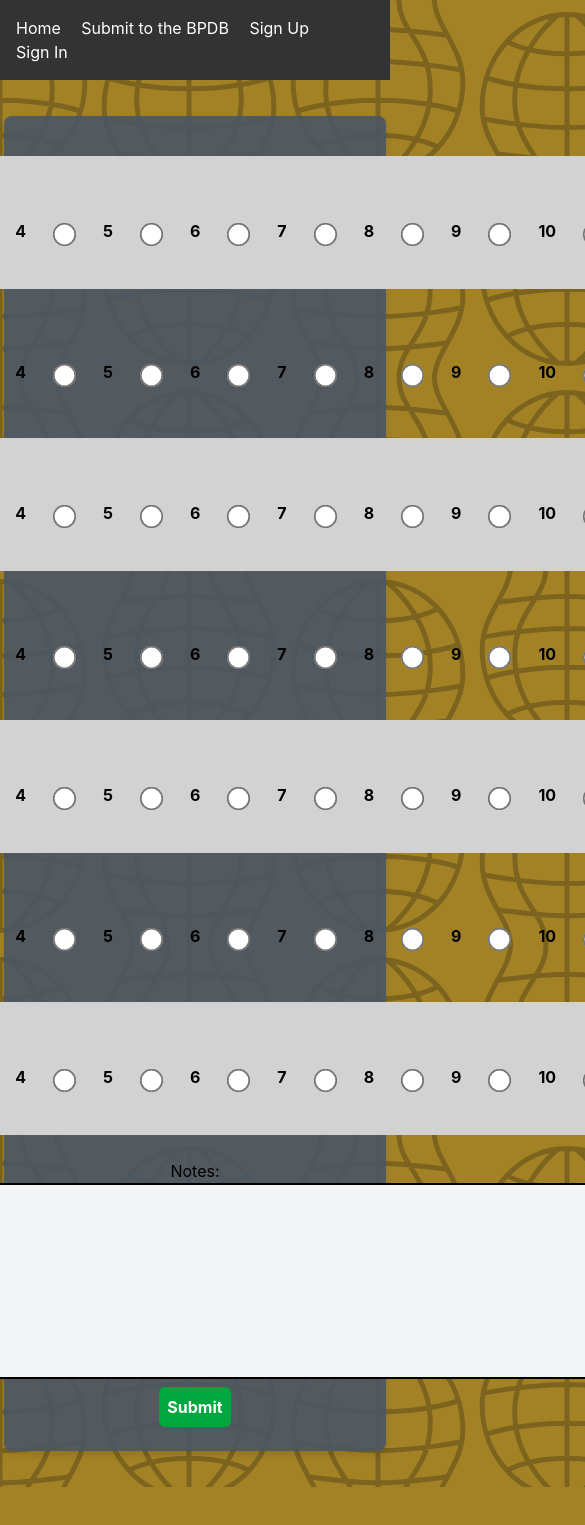
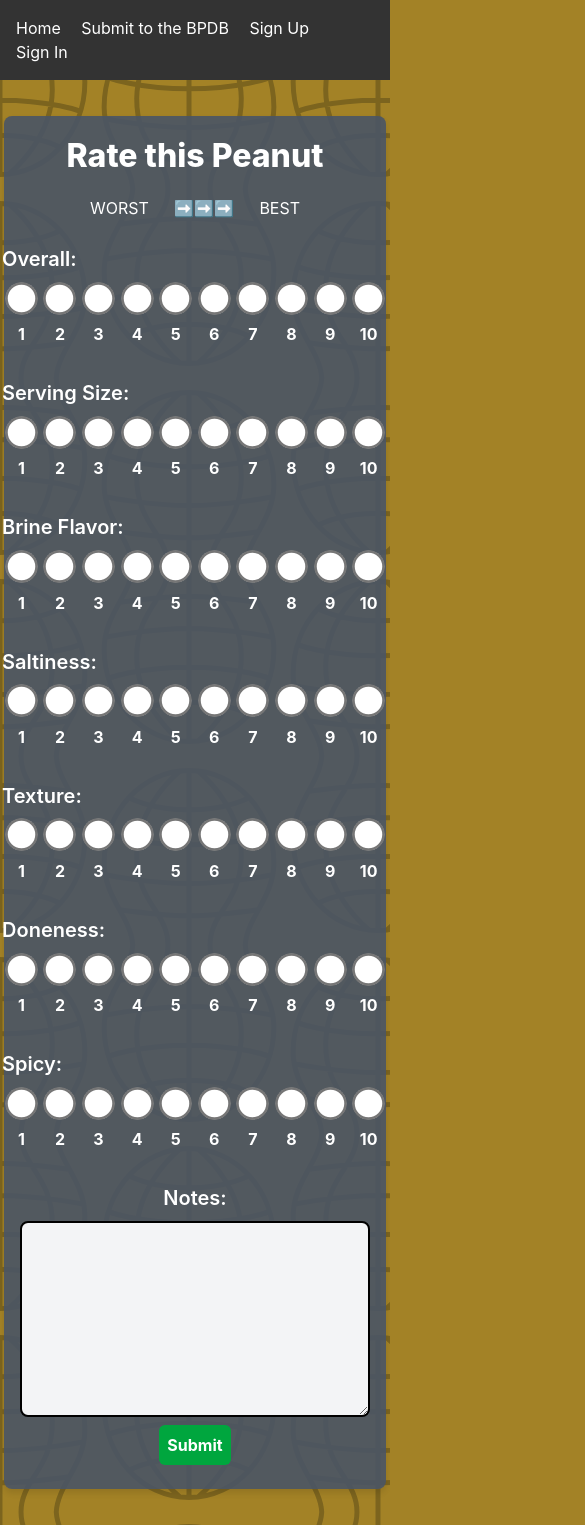
Before and after one commit to UrbaneD0ge/BPDB, a SvelteKit app: page /1/rate in a window 390 px wide. Shown: the top 1525 px of the page, 585 px wide, since content can reach past the window. Before the commit the page ends 1487 px from the top, so only its background shows below. Built offline with nearby package versions, Linux system fonts and the light colour scheme; no server answers.

Commit message:
syle the rating page / responsive

```diff
--- a/src/routes/[id]/rate/+page.svelte
+++ b/src/routes/[id]/rate/+page.svelte
@@ -11,6 +11,13 @@
 </svelte:head>
 
 <form class="flex flex-col items-center" method="POST">
+
+    <h1 class="text-white">Rate this Peanut</h1>
+    <div class="text-white w-3/5 flex items-center justify-between gap-4">
+        <h2 class="text-l">WORST</h2> <span>➡️➡️➡️</span>
+        <h2 class="text-l">BEST</h2>
+    </div>
+
     <div>
         <input id="resto" type="number" name="resto_prod" value={page.params.id} hidden>
         <input id="user_id" type="text" name="user_id" value={data.session?.user.id} hidden>
@@ -21,26 +28,47 @@
     <div>
         <fieldset>Overall:</fieldset>
         <div class="flex items-center">
+            <div class="flex flex-col-reverse items-center">
                 <label for="1">1</label>
-                <input id="1" value="1" name="overall" type="radio" class="scale-180 m-8">
+                <input id="1" value="1" name="overall" type="radio">
+            </div>
+
+            <div class="flex flex-col-reverse items-center">
                 <label for="2">2</label>
-                <input id="2" value="2" name="overall" type="radio" class="scale-180 m-8">
+                <input id="2" value="2" name="overall" type="radio">
+            </div>
+            <div class="flex flex-col-reverse items-center">
                 <label for="3">3</label>
-                <input id="3" value="3" name="overall" type="radio" class="scale-180 m-8">
+                <input id="3" value="3" name="overall" type="radio">
+            </div>
+            <div class="flex flex-col-reverse items-center">
                 <label for="4">4</label>
-                <input id="4" value="4" name="overall" type="radio" class="scale-180 m-8">
+                <input id="4" value="4" name="overall" type="radio">
+            </div>
+            <div class="flex flex-col-reverse items-center">
                 <label for="5">5</label>
-                <input id="5" value="5" name="overall" type="radio" class="scale-180 m-8">
+                <input id="5" value="5" name="overall" type="radio">
+            </div>
+            <div class="flex flex-col-reverse items-center">
                 <label for="6">6</label>
-                <input id="6" value="6" name="overall" type="radio" class="scale-180 m-8">
+                <input id="6" value="6" name="overall" type="radio">
+            </div>
+            <div class="flex flex-col-reverse items-center">
                 <label for="7">7</label>
-                <input id="7" value="7" name="overall" type="radio" class="scale-180 m-8">
+                <input id="7" value="7" name="overall" type="radio">
+            </div>
+            <div class="flex flex-col-reverse items-center">
                 <label for="8">8</label>
-                <input id="8" value="8" name="overall" type="radio" class="scale-180 m-8">
+                <input id="8" value="8" name="overall" type="radio">
+            </div>
+            <div class="flex flex-col-reverse items-center">
                 <label for="9">9</label>
-                <input id="9" value="9" name="overall" type="radio" class="scale-180 m-8">
+                <input id="9" value="9" name="overall" type="radio">
+            </div>
+            <div class="flex flex-col-reverse items-center">
                 <label for="10">10</label>
-            <input id="10" value="10" name="overall" type="radio" class="scale-180 m-8">
+                <input id="10" value="10" name="overall" type="radio">
+            </div>
         </div>
     </div>
 
@@ -49,26 +77,46 @@
     <div>
         <fieldset>Serving Size:</fieldset>
         <div class="flex items-center">
+            <div class="flex flex-col-reverse items-center">
                 <label for="1">1</label>
-            <input id="1" value="1" name="servings" type="radio" class="scale-180 m-8">
+                <input id="1" value="1" name="servings" type="radio">
+            </div>
+            <div class="flex flex-col-reverse items-center">
                 <label for="2">2</label>
-            <input id="2" value="2" name="servings" type="radio" class="scale-180 m-8">
+                <input id="2" value="2" name="servings" type="radio">
+            </div>
+            <div class="flex flex-col-reverse items-center">
                 <label for="3">3</label>
-            <input id="3" value="3" name="servings" type="radio" class="scale-180 m-8">
+                <input id="3" value="3" name="servings" type="radio">
+            </div>
+            <div class="flex flex-col-reverse items-center">
                 <label for="4">4</label>
-            <input id="4" value="4" name="servings" type="radio" class="scale-180 m-8">
+                <input id="4" value="4" name="servings" type="radio">
+            </div>
+            <div class="flex flex-col-reverse items-center">
                 <label for="5">5</label>
-            <input id="5" value="5" name="servings" type="radio" class="scale-180 m-8">
+                <input id="5" value="5" name="servings" type="radio">
+            </div>
+            <div class="flex flex-col-reverse items-center">
                 <label for="6">6</label>
-            <input id="6" value="6" name="servings" type="radio" class="scale-180 m-8">
+                <input id="6" value="6" name="servings" type="radio">
+            </div>
+            <div class="flex flex-col-reverse items-center">
                 <label for="7">7</label>
-            <input id="7" value="7" name="servings" type="radio" class="scale-180 m-8">
+                <input id="7" value="7" name="servings" type="radio">
+            </div>
+            <div class="flex flex-col-reverse items-center">
                 <label for="8">8</label>
-            <input id="8" value="8" name="servings" type="radio" class="scale-180 m-8">
+                <input id="8" value="8" name="servings" type="radio">
+            </div>
+            <div class="flex flex-col-reverse items-center">
                 <label for="9">9</label>
-            <input id="9" value="9" name="servings" type="radio" class="scale-180 m-8">
+                <input id="9" value="9" name="servings" type="radio">
+            </div>
+            <div class="flex flex-col-reverse items-center">
                 <label for="10">10</label>
-            <input id="10" value="10" name="servings" type="radio" class="scale-180 m-8">
+                <input id="10" value="10" name="servings" type="radio">
+            </div>
         </div>
     </div>
 
@@ -77,26 +125,55 @@
     <div>
         <fieldset>Brine Flavor:</fieldset>
         <div class="flex items-center">
+            <div class="flex flex-col-reverse items-center">
                 <label for="1">1</label>
-                <input id="1" value="1" name="brine" type="radio" class="scale-180 m-8">
+                <input id="1" value="1" name="brine" type="radio">
+            </div>
+
+            <div class="flex flex-col-reverse items-center">
                 <label for="2">2</label>
-                <input id="2" value="2" name="brine" type="radio" class="scale-180 m-8">
+                <input id="2" value="2" name="brine" type="radio">
+            </div>
+
+            <div class="flex flex-col-reverse items-center">
                 <label for="3">3</label>
-                <input id="3" value="3" name="brine" type="radio" class="scale-180 m-8">
+                <input id="3" value="3" name="brine" type="radio">
+            </div>
+
+            <div class="flex flex-col-reverse items-center">
                 <label for="4">4</label>
-                <input id="4" value="4" name="brine" type="radio" class="scale-180 m-8">
+                <input id="4" value="4" name="brine" type="radio">
+            </div>
+
+            <div class="flex flex-col-reverse items-center">
                 <label for="5">5</label>
-                <input id="5" value="5" name="brine" type="radio" class="scale-180 m-8">
+                <input id="5" value="5" name="brine" type="radio">
+            </div>
+
+            <div class="flex flex-col-reverse items-center">
                 <label for="6">6</label>
-                <input id="6" value="6" name="brine" type="radio" class="scale-180 m-8">
+                <input id="6" value="6" name="brine" type="radio">
+            </div>
+
+            <div class="flex flex-col-reverse items-center">
                 <label for="7">7</label>
-                <input id="7" value="7" name="brine" type="radio" class="scale-180 m-8">
+                <input id="7" value="7" name="brine" type="radio">
+            </div>
+
+            <div class="flex flex-col-reverse items-center">
                 <label for="8">8</label>
-                <input id="8" value="8" name="brine" type="radio" class="scale-180 m-8">
+                <input id="8" value="8" name="brine" type="radio">
+            </div>
+
+            <div class="flex flex-col-reverse items-center">
                 <label for="9">9</label>
-                <input id="9" value="9" name="brine" type="radio" class="scale-180 m-8">
+                <input id="9" value="9" name="brine" type="radio">
+            </div>
+
+            <div class="flex flex-col-reverse items-center">
                 <label for="10">10</label>
-            <input id="10" value="10" name="brine" type="radio" class="scale-180 m-8">
+                <input id="10" value="10" name="brine" type="radio">
+            </div>
         </div>
     </div>
 
@@ -105,54 +182,94 @@
     <div>
         <fieldset>Saltiness:</fieldset>
         <div class="flex items-center">
+            <div class="flex flex-col-reverse items-center">
                 <label for="1">1</label>
-            <input id="1" value="1" name="salty" type="radio" class="scale-180 m-8">
+                <input id="1" value="1" name="salty" type="radio">
+            </div>
+            <div class="flex flex-col-reverse items-center">
                 <label for="2">2</label>
-            <input id="2" value="2" name="salty" type="radio" class="scale-180 m-8">
+                <input id="2" value="2" name="salty" type="radio">
+            </div>
+            <div class="flex flex-col-reverse items-center">
                 <label for="3">3</label>
-            <input id="3" value="3" name="salty" type="radio" class="scale-180 m-8">
+                <input id="3" value="3" name="salty" type="radio">
+            </div>
+            <div class="flex flex-col-reverse items-center">
                 <label for="4">4</label>
-            <input id="4" value="4" name="salty" type="radio" class="scale-180 m-8">
+                <input id="4" value="4" name="salty" type="radio">
+            </div>
+            <div class="flex flex-col-reverse items-center">
                 <label for="5">5</label>
-            <input id="5" value="5" name="salty" type="radio" class="scale-180 m-8">
+                <input id="5" value="5" name="salty" type="radio">
+            </div>
+            <div class="flex flex-col-reverse items-center">
                 <label for="6">6</label>
-            <input id="6" value="6" name="salty" type="radio" class="scale-180 m-8">
+                <input id="6" value="6" name="salty" type="radio">
+            </div>
+            <div class="flex flex-col-reverse items-center">
                 <label for="7">7</label>
-            <input id="7" value="7" name="salty" type="radio" class="scale-180 m-8">
+                <input id="7" value="7" name="salty" type="radio">
+            </div>
+            <div class="flex flex-col-reverse items-center">
                 <label for="8">8</label>
-            <input id="8" value="8" name="salty" type="radio" class="scale-180 m-8">
+                <input id="8" value="8" name="salty" type="radio">
+            </div>
+            <div class="flex flex-col-reverse items-center">
                 <label for="9">9</label>
-            <input id="9" value="9" name="salty" type="radio" class="scale-180 m-8">
+                <input id="9" value="9" name="salty" type="radio">
+            </div>
+            <div class="flex flex-col-reverse items-center">
                 <label for="10">10</label>
-            <input id="10" value="10" name="salty" type="radio" class="scale-180 m-8">
+                <input id="10" value="10" name="salty" type="radio">
+            </div>
         </div>
     </div>
 
     <br>
 
     <div>
-        <fieldset>Crunchiness:</fieldset>
+        <fieldset>Texture:</fieldset>
         <div class="flex items-center">
+            <div class="flex flex-col-reverse items-center">
                 <label for="1">1</label>
-            <input id="1" value="1" name="crunch" type="radio" class="scale-180 m-8">
+                <input id="1" value="1" name="crunch" type="radio">
+            </div>
+            <div class="flex flex-col-reverse items-center">
                 <label for="2">2</label>
-            <input id="2" value="2" name="crunch" type="radio" class="scale-180 m-8">
+                <input id="2" value="2" name="crunch" type="radio">
+            </div>
+            <div class="flex flex-col-reverse items-center">
                 <label for="3">3</label>
-            <input id="3" value="3" name="crunch" type="radio" class="scale-180 m-8">
+                <input id="3" value="3" name="crunch" type="radio">
+            </div>
+            <div class="flex flex-col-reverse items-center">
                 <label for="4">4</label>
-            <input id="4" value="4" name="crunch" type="radio" class="scale-180 m-8">
+                <input id="4" value="4" name="crunch" type="radio">
+            </div>
+            <div class="flex flex-col-reverse items-center">
                 <label for="5">5</label>
-            <input id="5" value="5" name="crunch" type="radio" class="scale-180 m-8">
+                <input id="5" value="5" name="crunch" type="radio">
+            </div>
+            <div class="flex flex-col-reverse items-center">
                 <label for="6">6</label>
-            <input id="6" value="6" name="crunch" type="radio" class="scale-180 m-8">
+                <input id="6" value="6" name="crunch" type="radio">
+            </div>
+            <div class="flex flex-col-reverse items-center">
                 <label for="7">7</label>
-            <input id="7" value="7" name="crunch" type="radio" class="scale-180 m-8">
+                <input id="7" value="7" name="crunch" type="radio">
+            </div>
+            <div class="flex flex-col-reverse items-center">
                 <label for="8">8</label>
-            <input id="8" value="8" name="crunch" type="radio" class="scale-180 m-8">
+                <input id="8" value="8" name="crunch" type="radio">
+            </div>
+            <div class="flex flex-col-reverse items-center">
                 <label for="9">9</label>
-            <input id="9" value="9" name="crunch" type="radio" class="scale-180 m-8">
+                <input id="9" value="9" name="crunch" type="radio">
+            </div>
+            <div class="flex flex-col-reverse items-center">
                 <label for="10">10</label>
-            <input id="10" value="10" name="crunch" type="radio" class="scale-180 m-8">
+                <input id="10" value="10" name="crunch" type="radio">
+            </div>
         </div>
     </div>
 
@@ -161,26 +278,46 @@
     <div>
         <fieldset>Doneness:</fieldset>
         <div class="flex items-center">
+            <div class="flex flex-col-reverse items-center">
                 <label for="1">1</label>
-            <input id="1" value="1" name="done" type="radio" class="scale-180 m-8">
+                <input id="1" value="1" name="done" type="radio">
+            </div>
+            <div class="flex flex-col-reverse items-center">
                 <label for="2">2</label>
-            <input id="2" value="2" name="done" type="radio" class="scale-180 m-8">
+                <input id="2" value="2" name="done" type="radio">
+            </div>
+            <div class="flex flex-col-reverse items-center">
                 <label for="3">3</label>
-            <input id="3" value="3" name="done" type="radio" class="scale-180 m-8">
+                <input id="3" value="3" name="done" type="radio">
+            </div>
+            <div class="flex flex-col-reverse items-center">
                 <label for="4">4</label>
-            <input id="4" value="4" name="done" type="radio" class="scale-180 m-8">
+                <input id="4" value="4" name="done" type="radio">
+            </div>
+            <div class="flex flex-col-reverse items-center">
                 <label for="5">5</label>
-            <input id="5" value="5" name="done" type="radio" class="scale-180 m-8">
+                <input id="5" value="5" name="done" type="radio">
+            </div>
+            <div class="flex flex-col-reverse items-center">
                 <label for="6">6</label>
-            <input id="6" value="6" name="done" type="radio" class="scale-180 m-8">
+                <input id="6" value="6" name="done" type="radio">
+            </div>
+            <div class="flex flex-col-reverse items-center">
                 <label for="7">7</label>
-            <input id="7" value="7" name="done" type="radio" class="scale-180 m-8">
+                <input id="7" value="7" name="done" type="radio">
+            </div>
+            <div class="flex flex-col-reverse items-center">
                 <label for="8">8</label>
-            <input id="8" value="8" name="done" type="radio" class="scale-180 m-8">
+                <input id="8" value="8" name="done" type="radio">
+            </div>
+            <div class="flex flex-col-reverse items-center">
                 <label for="9">9</label>
-            <input id="9" value="9" name="done" type="radio" class="scale-180 m-8">
+                <input id="9" value="9" name="done" type="radio">
+            </div>
+            <div class="flex flex-col-reverse items-center">
                 <label for="10">10</label>
-            <input id="10" value="10" name="done" type="radio" class="scale-180 m-8">
+                <input id="10" value="10" name="done" type="radio">
+            </div>
         </div>
     </div>
 
@@ -189,26 +326,46 @@
     <div>
         <fieldset>Spicy:</fieldset>
         <div class="flex items-center">
+            <div class="flex flex-col-reverse items-center">
                 <label for="1">1</label>
-            <input id="1" value="1" name="spicy" type="radio" class="scale-180 m-8">
+                <input id="1" value="1" name="spicy" type="radio">
+            </div>
+            <div class="flex flex-col-reverse items-center">
                 <label for="2">2</label>
-            <input id="2" value="2" name="spicy" type="radio" class="scale-180 m-8">
+                <input id="2" value="2" name="spicy" type="radio">
+            </div>
+            <div class="flex flex-col-reverse items-center">
                 <label for="3">3</label>
-            <input id="3" value="3" name="spicy" type="radio" class="scale-180 m-8">
+                <input id="3" value="3" name="spicy" type="radio">
+            </div>
+            <div class="flex flex-col-reverse items-center">
                 <label for="4">4</label>
-            <input id="4" value="4" name="spicy" type="radio" class="scale-180 m-8">
+                <input id="4" value="4" name="spicy" type="radio">
+            </div>
+            <div class="flex flex-col-reverse items-center">
                 <label for="5">5</label>
-            <input id="5" value="5" name="spicy" type="radio" class="scale-180 m-8">
+                <input id="5" value="5" name="spicy" type="radio">
+            </div>
+            <div class="flex flex-col-reverse items-center">
                 <label for="6">6</label>
-            <input id="6" value="6" name="spicy" type="radio" class="scale-180 m-8">
+                <input id="6" value="6" name="spicy" type="radio">
+            </div>
+            <div class="flex flex-col-reverse items-center">
                 <label for="7">7</label>
-            <input id="7" value="7" name="spicy" type="radio" class="scale-180 m-8">
+                <input id="7" value="7" name="spicy" type="radio">
+            </div>
+            <div class="flex flex-col-reverse items-center">
                 <label for="8">8</label>
-            <input id="8" value="8" name="spicy" type="radio" class="scale-180 m-8">
+                <input id="8" value="8" name="spicy" type="radio">
+            </div>
+            <div class="flex flex-col-reverse items-center">
                 <label for="9">9</label>
-            <input id="9" value="9" name="spicy" type="radio" class="scale-180 m-8">
+                <input id="9" value="9" name="spicy" type="radio">
+            </div>
+            <div class="flex flex-col-reverse items-center">
                 <label for="10">10</label>
-            <input id="10" value="10" name="spicy" type="radio" class="scale-180 m-8">
+                <input id="10" value="10" name="spicy" type="radio">
+            </div>
         </div>
     </div>
 
@@ -226,10 +383,41 @@
 <style lang="postcss">
 @reference "tailwindcss";
 
-form div:nth-of-type(even) {
+/* form div:nth-of-type(even) {
     background-color: rgb(210, 210, 210);
     padding: 1rem;
     border-radius: 0.5rem;
+} */
+
+fieldset {
+    font-size: 1.25rem;
+    font-weight: 600;
+    margin-bottom: 0.5rem;
+    color: white;
 }
 
+input[type="radio"] {
+    accent-color: rgb(34, 197, 94);
+    margin: .5rem 1.8rem;
+    scale: 3;
+}
+
+label {
+    font-weight: bold;
+    margin-block: 0.5rem;
+    color: white;
+}
+
+@media (max-width: 640px) {
+    input[type="radio"] {
+        margin: 0.6rem .8rem;
+        scale: 2.5;
+    }
+
+    textarea {
+        width: 100%;
+    }
+}
+
+
 </style>
--- a/src/routes/submit/+page.svelte
+++ b/src/routes/submit/+page.svelte
@@ -140,7 +140,7 @@ function geoLocate() {
             <!-- TODO: This should be an address picker eventually -->
             <label for="address">Restaurant Address:</label>
 
-            <div class="flex lg:flex-row items-center justify-between text-nowrap w-full gap-4">
+
 
                 <input type="text" id="address" name="address" placeholder="1600 Peanutsvania Avenue" required>
 
@@ -153,7 +153,7 @@ function geoLocate() {
                     Address Search
                     {/if}
                 </button>
-            </div>
+
         </div>
 
 
@@ -196,7 +196,7 @@ function geoLocate() {
                         <!-- HERE'S THE MAP 🗺️ -->
                         <!-- TODO: Adjust map center and zoom when Peanut is updated. -->
                             <MapLibre
-                            class="h-60 w-80 rounded-lg"
+                            class="h-80 w-90 rounded-lg"
                             center={[coords.lon, coords.lat]}
                             zoom={zoom}
                             style="https://basemaps.cartocdn.com/gl/voyager-gl-style/style.json"
```
Also changed, not shown: src/app.html (+0 -8 lines). Lines whose indentation alone changed are shown as unchanged.
